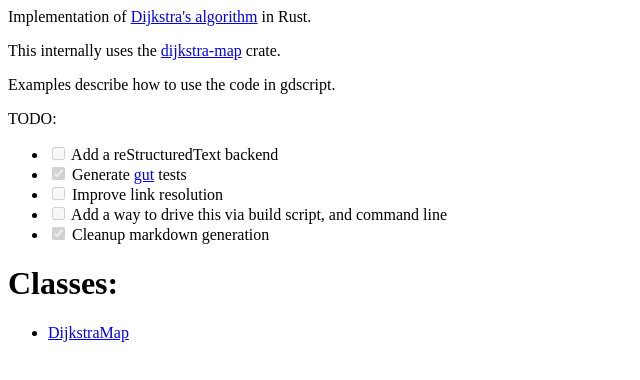
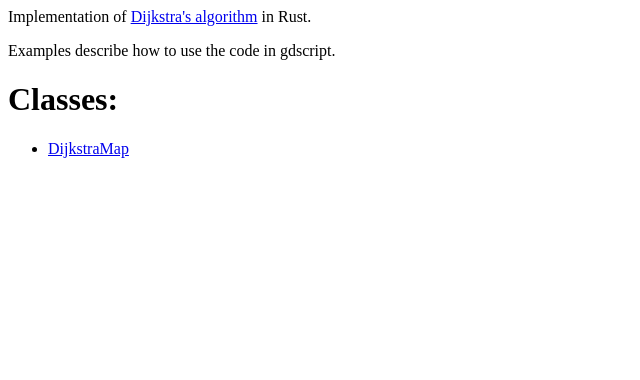
Before and after one commit to arnaudgolfouse/gdnative-doc-rs, a plain HTML site: page example/dijkstra-map-gd/doc/html/index.html in a window 1280 px wide. Shown: the whole page, without its empty margins (0-640 px from the left). Drawn offline with Linux system fonts and the light colour scheme.

Commit message:
Improve example

```diff
--- a/example/dijkstra-map-gd/doc/html/index.html
+++ b/example/dijkstra-map-gd/doc/html/index.html
@@ -1,19 +1,5 @@
 <p>Implementation of <a href="https://en.wikipedia.org/wiki/Dijkstra&#x27;s_algorithm">Dijkstra's algorithm</a> in Rust.</p>
-<p>This internally uses the <a href="dijkstra_map">dijkstra-map</a> crate.</p>
 <p>Examples describe how to use the code in gdscript.</p>
-<p>TODO:</p>
-<ul>
-<li><input disabled="" type="checkbox"/>
-Add a reStructuredText backend</li>
-<li><input disabled="" type="checkbox" checked=""/>
-Generate <a href="https://github.com/bitwes/Gut">gut</a> tests</li>
-<li><input disabled="" type="checkbox"/>
-Improve link resolution</li>
-<li><input disabled="" type="checkbox"/>
-Add a way to drive this via build script, and command line</li>
-<li><input disabled="" type="checkbox" checked=""/>
-Cleanup markdown generation</li>
-</ul>
 <h1>Classes:</h1>
 <ul>
 <li><a href="./DijkstraMap.html">DijkstraMap</a></li>
```
Also changed, not shown: 2 other files.
